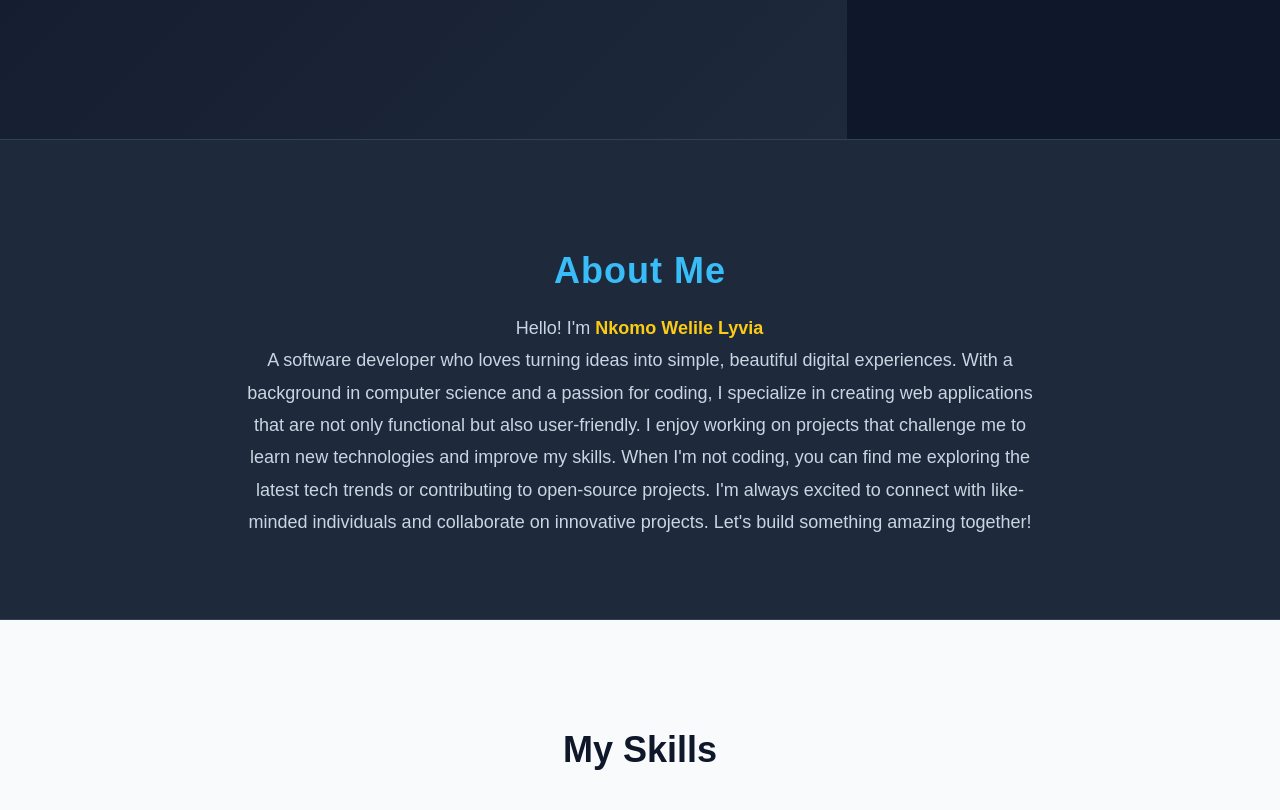
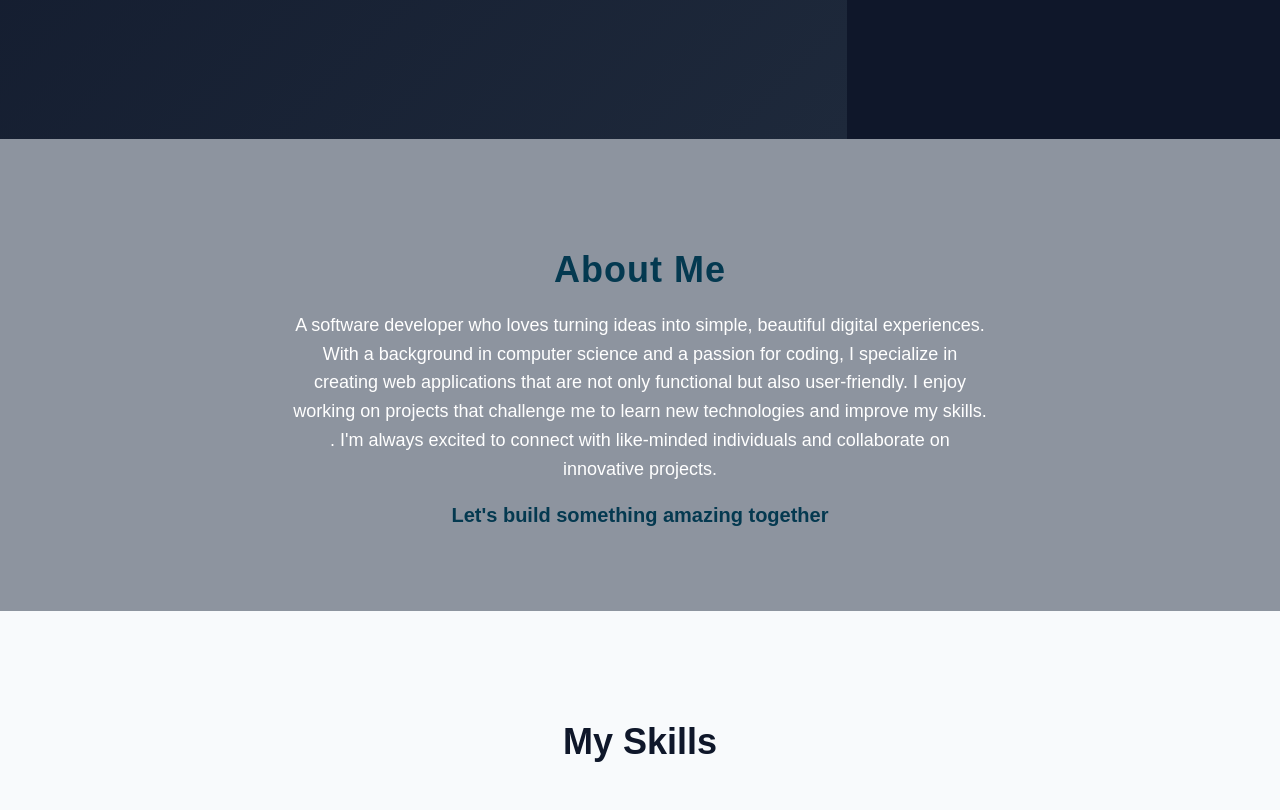
Before and after one commit to lyvia728/Developer-Portfolio, a plain HTML site: page index.html in a window 1280 px wide. Shown: the part 720-1530 px from the top of the page. Drawn offline with nearby package versions, Linux system fonts and the light colour scheme.

Commit message:
Updated portfolio

```diff
--- a/index.html
+++ b/index.html
@@ -1,5 +1,6 @@
 <!DOCTYPE html>
 <html lang="en">
+
 <head>
     <meta charset="UTF-8">
     <meta name="viewport" content="width=device-width, initial-scale=1.0">
@@ -8,6 +9,7 @@
     <link rel="stylesheet" href="https://cdn.jsdelivr.net/gh/devicons/devicon@latest/devicon.min.css">
     <script src="https://unpkg.com/typewriter-effect@latest/dist/core.js"></script>
 </head>
+
 <body>
 
     <nav>
@@ -57,19 +59,17 @@
     <section class="about" id="about">
         <h2>About Me</h2>
 
-    <!-- Typing line -->
-    <p class="typing-line">
-        Hello! I'm <strong>Nkomo Welile Lyvia</strong>
-    </p>
-
-    <!-- Normal paragraph (no typing) -->
-    <p class="about-text">
+        <p>
             A software developer who loves turning ideas into simple, beautiful
-        digital experiences. With a background in computer science and a passion for coding, I specialize in creating
-        web applications that are not only functional but also user-friendly. I enjoy working on projects that challenge
-        me to learn new technologies and improve my skills. When I'm not coding, you can find me exploring the latest
-        tech trends or contributing to open-source projects. I'm always excited to connect with like-minded individuals
-        and collaborate on innovative projects. Let's build something amazing together!
+            digital experiences. With a background in computer science and a passion for coding, I specialize in
+            creating
+            web applications that are not only functional but also user-friendly. I enjoy working on projects that
+            challenge
+            me to learn new technologies and improve my skills. . I'm always excited to connect with like-minded
+            individuals
+            and collaborate on innovative projects.
+            <br>
+            <span>Let's build something amazing together</span>
         </p>
 
     </section>
@@ -155,7 +155,8 @@
 
                 <div class="project-card">
                     <h3>World Clock</h3>
-                <p>A digital world clock showing time in multiple cities with an interactive, user-friendly interface.
+                    <p>A digital world clock showing time in multiple cities with an interactive, user-friendly
+                        interface.
                     </p>
 
                     <a href="https://world-clocks-projects.netlify.app/" target="_blank">Live Demo</a>
@@ -228,4 +229,5 @@
 
     </div>
 </body>
+
 </html>
--- a/style.css
+++ b/style.css
@@ -1,4 +1,3 @@
-
  body {
      margin: 0;
      font-family: Arial, sans-serif;
@@ -72,12 +71,12 @@
      position: relative;
      z-index: 1;
      max-width: 700px;
-     padding: 20px;
+     padding: 80px 20px;
  }
 
  /* TEXT */
  .home h1 {
-     font-size: 50px;
+     font-size: 35px;
      color: #e2e8f0;
  }
 
@@ -134,34 +133,34 @@
      color: #0f172a;
  }
 
- /*  ABOUT SECTION  */
- .about {
-     background: #1e293b;
-     padding: 80px 20px;
-     text-align: center;
-     border-top: 1px solid #334155;
-     border-bottom: 1px solid #334155;
- }
-
  .about h2 {
      font-size: 36px;
-     color: #38bdf8;
+     color: #043950;
      margin-bottom: 20px;
      letter-spacing: 1px;
  }
 
+ #about {
+        background: #8d949f;
+        padding: 80px 20px;
+        text-align: center;
+
+ }
  .about p {
-     max-width: 800px;
-     margin: 0 auto;
+     max-width: 700px;
+     margin: auto;
      font-size: 18px;
-     line-height: 1.8;
-     color: #cbd5e1;
+     color: white;
+     line-height: 1.6;
+ }
+ .about p span {
+     display: block;
+     margin-top: 15px;
+     font-size: 20px;
+     color: #043950;
+     font-weight: bold;
  }
 
-
- .about strong {
-     color: #facc15;
- }
  /* ===== SKILLS SECTION ===== */
  .skills {
      background: #f8fafc;
@@ -387,6 +386,7 @@
  .contact-item a:hover {
      color: #facc15;
  }
+
  /* ===== FOOTER ===== */
  .footer {
      background: #1e293b;
```
Lines whose indentation alone changed are shown as unchanged.
